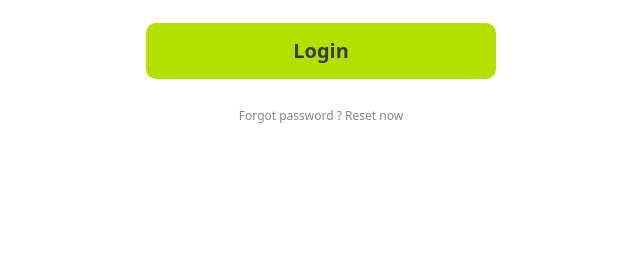
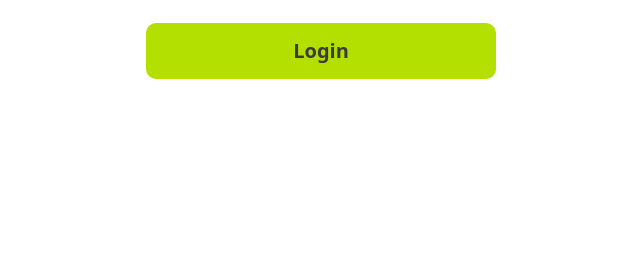
Before and after one commit to Hanzaka/Libarate, a PHP site: page /login.php in a window 1280 px wide. Shown: the part 533-800 px from the top of the page, without its empty margins (319-959 px from the left). Run offline with PHP 8.4, Linux system fonts and the light colour scheme; style sheets or scripts are compiled from the project's sources; some libraries are stand-ins or nearby versions; some web fonts are replaced.

Commit message:
Forget Password Removed

```diff
--- a/login.php
+++ b/login.php
@@ -44,7 +44,7 @@
             <div class="flex flex-col items-center">
                 <button class="w-[350px] h-[56px] primarycolor font-black text-[20px] secondcolor rounded-[10px] mt-[120px] hover:bg-[#c0e52c]"
                  onclick="adminLogIn()">Login</button>
-                <a href="#" class="thirdcolor text-[12px] font-normal mt-[28px] font-outfit">Forgot password ? Reset now</a>
+                <!-- <a href="#" class="thirdcolor text-[12px] font-normal mt-[28px] font-outfit">Forgot password ? Reset now</a> -->
             </div>
 
         </div>
```
